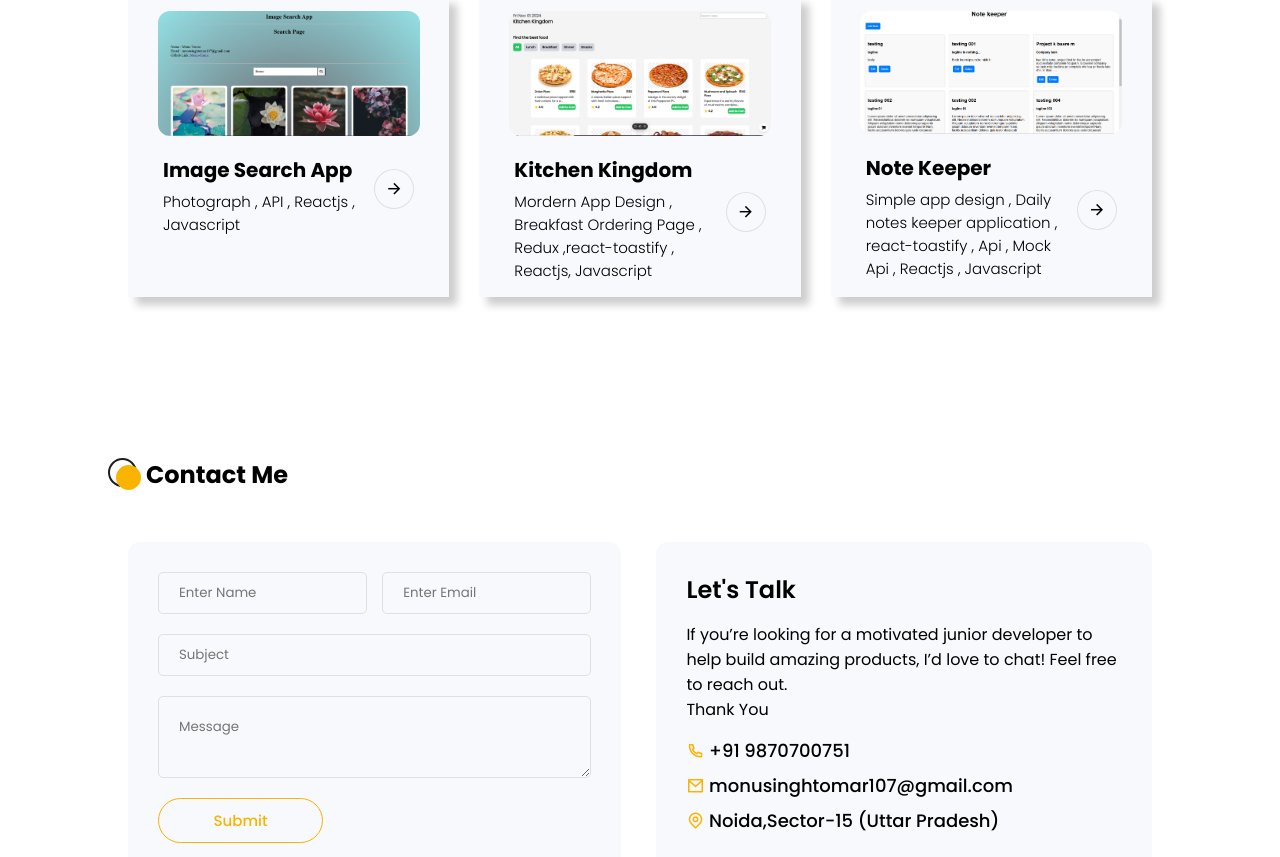
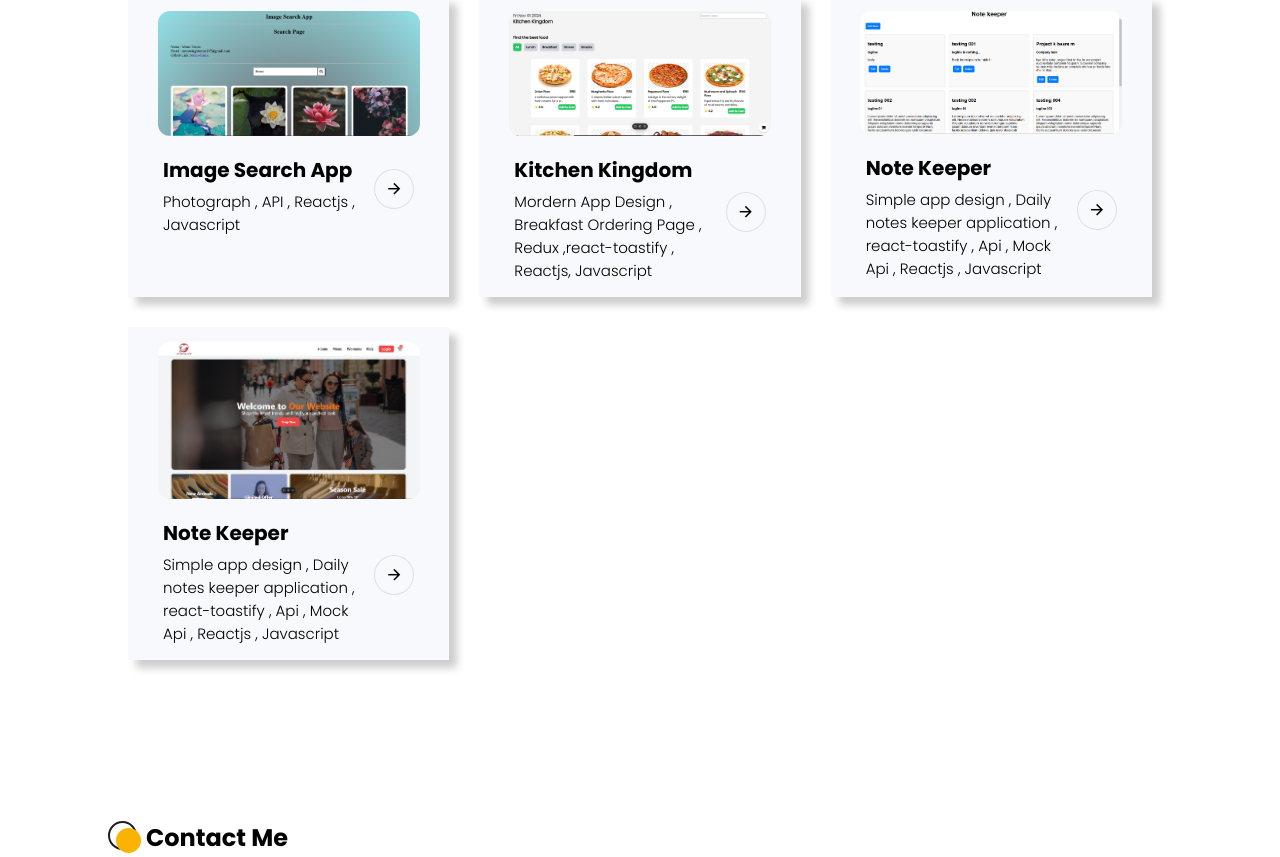
Before and after one commit to Monu-Tomar/Portfolio, a React (Vite) app: page / in a window 1280 px wide. Shown: the part 1874-2731 px from the top of the page. Built offline with nearby package versions, Linux system fonts and the light colour scheme.

Commit message:
Add clothify project

```diff
--- a/src/Components/Projects/Project.jsx
+++ b/src/Components/Projects/Project.jsx
@@ -4,7 +4,8 @@ import projectimg2 from './../../Assets/project2.png';
 import projectimg3 from './../../Assets/project3.png';
 import projectimg4 from './../../Assets/project4.png';
 import projectimg5 from './../../Assets/project5.png';
-import projectimg6 from './../../Assets/note-keeper.png';
+import projectimg6 from './../../Assets/project6.png';
+import projectimg7 from './../../Assets/project7.png';
 
 const Project=()=>{
     return(
@@ -79,6 +80,17 @@ const Project=()=>{
                         <a href="https://note-keeper-taupe.vercel.app/" target='blank'><i className='ri-arrow-right-line'></i></a>
                     </div>
                 </div>
+                <div className={projectCSS.project_card}>
+                    <a href="https://clothify-kappa.vercel.app/" target='blank'>
+                        <div className={projectCSS.projectImg}>
+                            <img src={projectimg7} alt="Project_img" loading='lazy' />
+                        </div>
+                    </a>
+                    <div className={projectCSS.project_content}>
+                        <h4>Note Keeper<span>Simple app design , Daily notes keeper application , react-toastify , Api , Mock Api , Reactjs , Javascript </span></h4>
+                        <a href="https://clothify-kappa.vercel.app/" target='blank'><i className='ri-arrow-right-line'></i></a>
+                    </div>
+                </div>
             </div>
         </div>
     );
```
Also changed, not shown: src/Assets/project6.png (renamed from src/Assets/note-keeper.png), src/Assets/project7.png (added).
